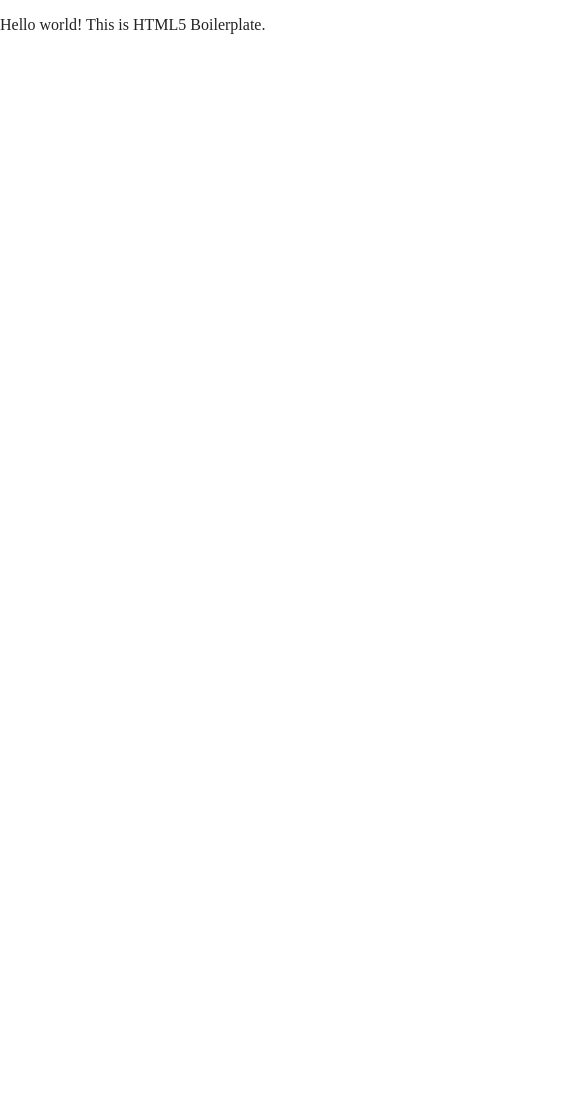
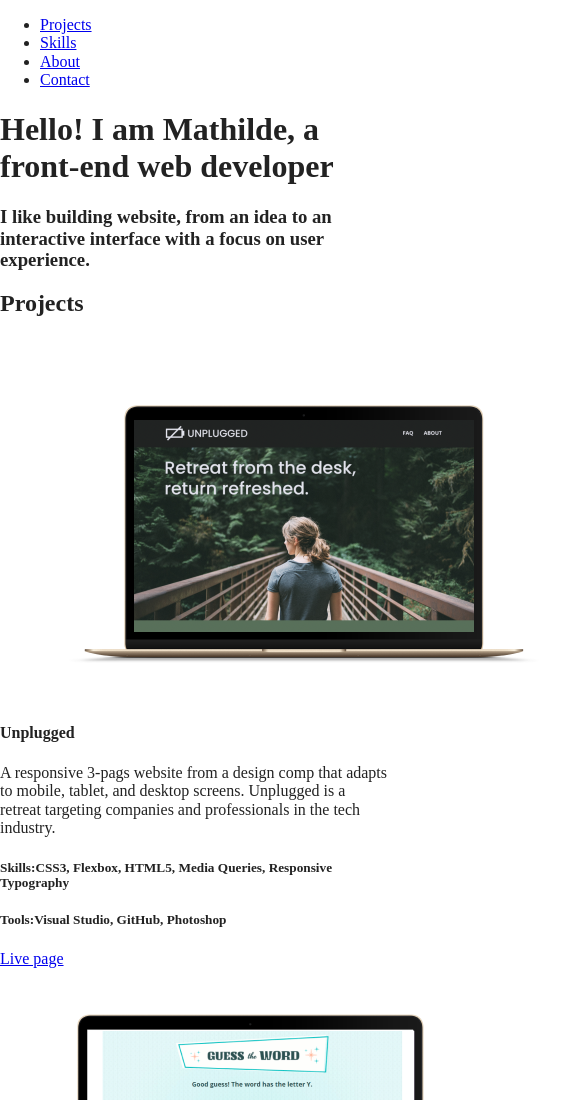
Before and after one commit to mathum49/portfolio, a website built with Parcel: page index.html in a window 390 px wide. Shown: the top 1100 px of the page, 585 px wide, since content can reach past the window. Before the commit the page ends 844 px from the top, so only its background shows below. Built offline with nearby package versions, Linux system fonts and the light colour scheme.

Commit message:
First part of HTLM structure

```diff
--- a/index.html
+++ b/index.html
@@ -24,8 +24,86 @@
 
 <body>
 
-  <!-- Add your site or application content here -->
-  <p>Hello world! This is HTML5 Boilerplate.</p>
+<header>
+  <nav>
+    <ul>
+      <li><a href="#projects">Projects</a></li>
+      <li><a href="#skills">Skills</a></li>
+      <li><a href="#about">About</a></li>
+      <li><a href="#contact">Contact</a></li>
+    </ul>
+  </nav>
+
+  <div class="intro">
+    <h1>Hello! I am Mathilde, a front-end web developer</h1>
+    <h3>I like building website, from an idea to an interactive interface with a focus on user experience.</h3>
+  </div>
+</header>
+
+<main>
+  <section id="projects">
+    <h2>Projects</h2>
+
+      <div class="project">
+        <img src="/img/Unplugged_1.png" alt="image of a website screenshot displayed on a laptop">
+        <h4>Unplugged</h4>
+        <p>A responsive 3-pags website from a design comp that adapts to mobile, tablet, and desktop screens. Unplugged is a retreat targeting companies and professionals in the tech industry.</p>
+        <h5><span>Skills:</span>CSS3, Flexbox, HTML5, Media Queries, Responsive Typography</h5>
+        <h5><span>Tools:</span>Visual Studio, GitHub, Photoshop</h5>
+        <div class="button">
+          <a href="https://github.com/mathum49/unplugged">Live page</a>
+        </div>
+      </div>
+
+      <div class="project">
+        <img src="/img/guesstheword-2.png" alt="image of a website screenshot displayed on a laptop">
+        <h4>Guess the Word Game</h4>
+        <p>An interactive game where players guess the word by entering one letter at a time. If the player guesses all the letters correctly before they use up their allotted guesses, they win. Give it a try!</p>
+        <h5><span>Skills:</span>Manipulate the DOM, Vanilla JavaScript</h5>
+        <h5><span>Tools:</span>GitHub</h5>
+        <div class="button">
+          <a href="https://mathum49.github.io/guess-the-word/
+          ">Live page</a>
+        </div>
+      </div>
+
+      <div class="project">
+        <img src="/img/stickynotes-2.png" alt="image of a website screenshot displayed on a laptop">
+        <h4>Sticky Note App</h4>
+        <p>A responsive 3-pags website from a design comp that adapts to mobile, tablet, and desktop screens.
+          Unplugged is a retreat targeting companies and professionals in the tech industry. The Unplugged retreat encourages individuals and teams to unplug from technology and spend time in nature, relaxing and bonding in the wilderness.</p>
+        <h5><span>Skills:</span>ES6, JSX, Managing data flow, Manipulate the DOM</h5>
+        <h5><span>Tools:</span>CodeSandbox</h5>
+        <div class="button">
+          <a href="https://codesandbox.io/s/sticky-notes-app-final-jjvl93?file=/src/App.js">Live page</a>
+        </div>
+      </div>
+
+  </section>
+
+  <section id="skills">
+    <h2>Skills</h2>
+
+  </section>
+
+  <section id="about">
+    <h2>About</h2>
+
+  </section>
+
+  <section id="contact">
+    <h2>Contact</h2>
+
+  </section>
+
+</main>
+
+<footer>
+
+</footer>
+
+
+
   <script src="js/vendor/modernizr-3.11.2.min.js"></script>
   <script src="js/plugins.js"></script>
   <script src="js/main.js"></script>
```
Also changed, not shown: img/1645526588155.jpeg (added), img/Group-4807-1.png (added), img/Unplugged_1.png (added), img/githubrepo-2.png (added), img/guesstheword-2.png (added), img/stickynotes-2.png (added).
